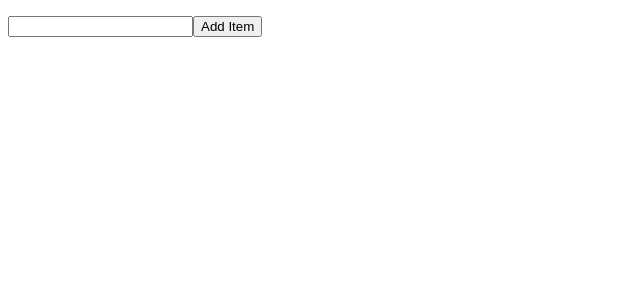
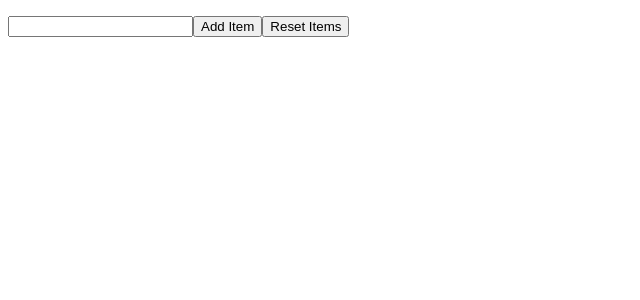
Before and after one commit to f-marinelli/esercizi-react, a React (Create React App) app: page / in a window 1280 px wide. Shown: the top 300 px of the page, without its empty margins (0-640 px from the left). Built offline with nearby package versions, Linux system fonts and the light colour scheme.

Commit message:
Lists-05

```diff
--- a/src/TodoList.js
+++ b/src/TodoList.js
@@ -13,6 +13,10 @@ export class TodoList extends React.Component {
 
   handleInputChange = (e) => {
     this.setState({ todo: e.target.value });
+  };
+
+  handleReset = (e) => {
+    this.setState({ items: [] });
   };
 
   render() {
@@ -32,6 +36,9 @@ export class TodoList extends React.Component {
         <button type="button" onClick={this.handleAddItem}>
           Add Item
         </button>
+        <button type="button" onClick={this.handleReset}>
+          Reset Items
+        </button>
       </>
     );
   }
```
Also changed, not shown: Lists 04.txt (deleted), Lists 05.txt (added).
